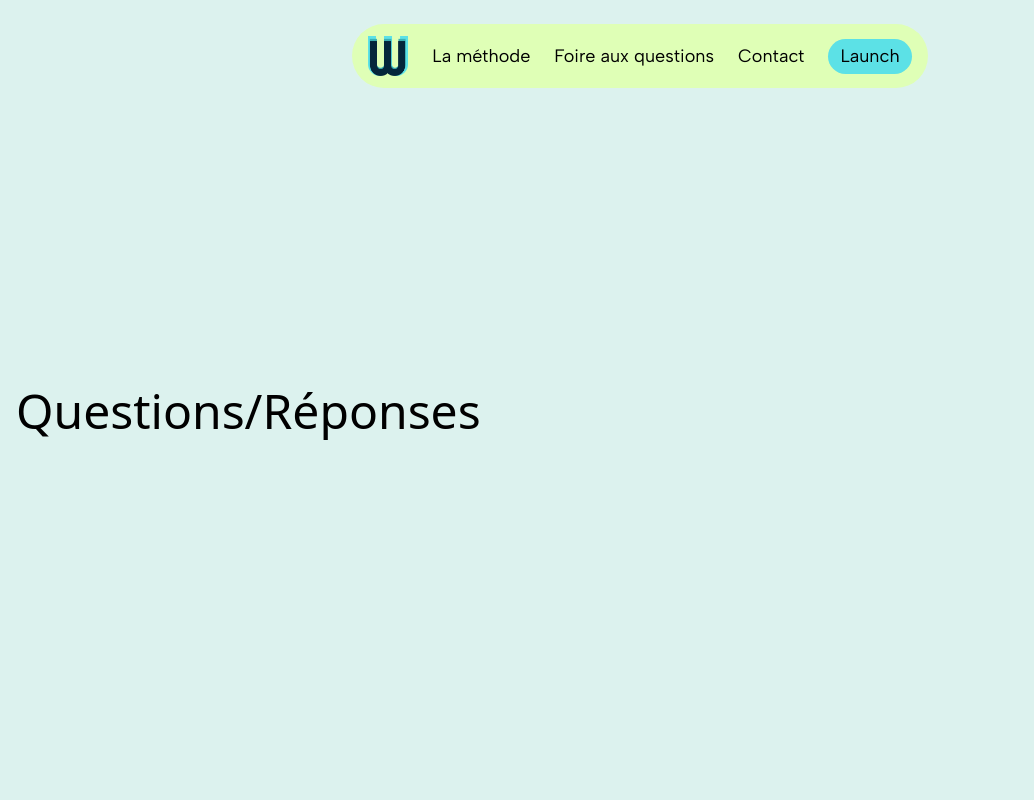
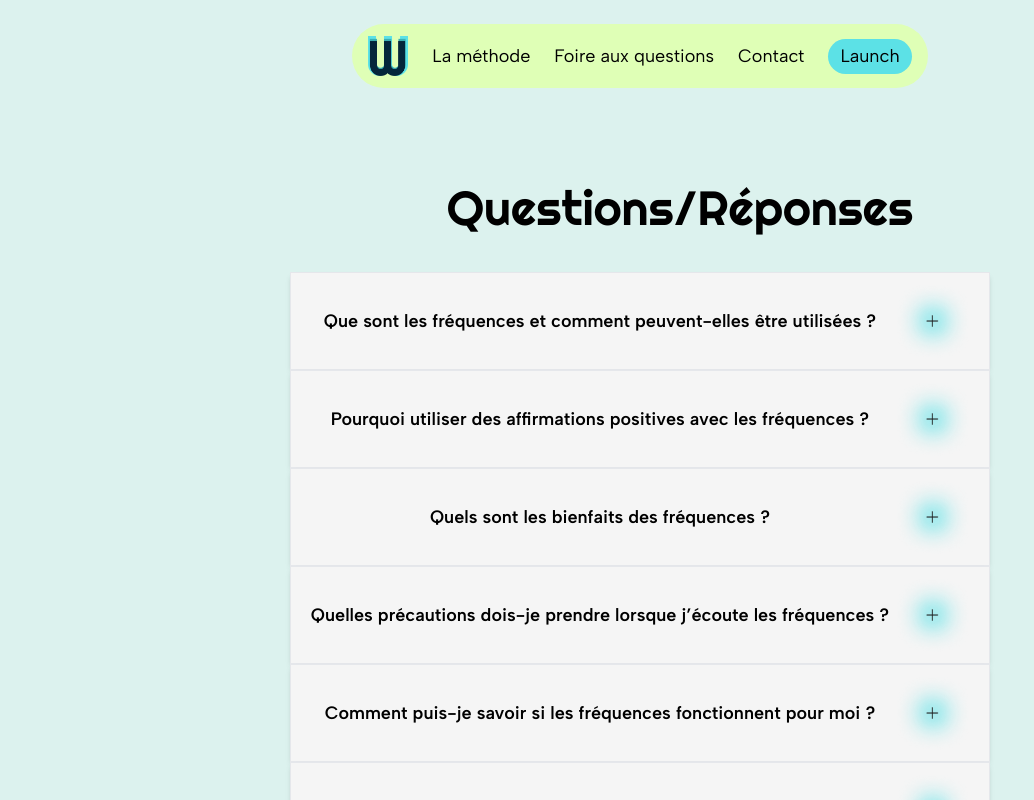
Before and after one commit to svetlanouchka/wavely-app, a React (Vite) app in the folder frontend/: page /faq in a window 1280 px wide. Shown: the top 800 px of the page, without its empty margins (0-1034 px from the left). Built offline with nearby package versions, Linux system fonts and the light colour scheme.

Commit message:
page/faq

```diff
--- /dev/null
+++ b/frontend/src/components/QuestionReponse.jsx
@@ -0,0 +1,26 @@
+import { useState } from "react";
+import FaqIcon from "@assets/faq_icon.png"
+
+export default function QuestionReponse({title, children}) {
+
+    const [isOpen, setIsOpen] = useState(false);
+
+    return (
+        <>
+            <div className="md:w-[60%] w-[90%] mx-auto">
+                <button onClick={() => setIsOpen(!isOpen)}
+                    className="flex items-center w-full shadow-md bg-gray-light border border-gray-200 py-2 px-4 text-left focus:outline-none transition-all duration-500">
+                <h3 className="flex-1 text-lg font-albert-sans py-6 font-semibold text-center">{title}</h3>
+                    <img src ={FaqIcon}
+                    alt="icon"
+                    className={`h-20 w-20 transform transition-transform duration-500 ${
+                    isOpen ? "rotate-180" : "rotate-0"
+                    }`}
+                    />
+                </button>
+                {isOpen && (<div className="w-full p-4 text-center transition-all duration-500">{children}</div>)}
+            </div>
+        </>
+    );
+
+}
--- a/frontend/src/components/SignUpForm.jsx
+++ b/frontend/src/components/SignUpForm.jsx
@@ -95,7 +95,7 @@ export default function SignUpForm() {
 	return (
 		<form
 			onSubmit={formik.handleSubmit}
-			className="w-sm mx-auto bg-gray-light p-6 rounded-sm flex flex-col items-center"
+			className="w-[90%] md:w-[80%] mx-auto bg-gray-light p-6 rounded-sm flex flex-col items-center"
 		>
 			{[
 				{ name: "first_name", type: "text", placeholder: "Prénom" },
--- a/frontend/src/pages/FaqPage.jsx
+++ b/frontend/src/pages/FaqPage.jsx
@@ -1,3 +1,29 @@
+import QuestionReponse from "@components/QuestionReponse";
 export default function FaqPage() {
-    return <div className="text-5xl">Questions/Réponses</div>;
+    return (
+    <>
+        <div className="relative flex flex-col justify-start min-h-screen p-10">
+                <div className="md:text-5xl text-4xl text-center font-righteous w-full md:m-10 m-5 mt-10 break-words">Questions/Réponses</div>
+                <QuestionReponse title="Que sont les fréquences et comment peuvent-elles être utilisées&nbsp;?">
+                    <p>Tout dans l’Univers possède une fréquence unique qui peut être mesurée et enregistrée. Grâce aux technologies modernes, ces fréquences peuvent être utilisées sous forme de fichiers audio pour harmoniser l’esprit et le corps.</p>
+                </QuestionReponse>
+                <QuestionReponse title="Pourquoi utiliser des affirmations positives avec les fréquences&nbsp;?">
+                    <p>Les affirmations positives renforcent l’effet des vibrations harmoniques en préparant votre esprit à recevoir leurs bienfaits. Elles aident à créer une synergie entre le mental et le corps pour maximiser les résultats.</p>
+                </QuestionReponse>
+                <QuestionReponse title="Quels sont les bienfaits des fréquences&nbsp;?">
+                    <p>Les fréquences peuvent être utilisées pour réduire le stress, améliorer la concentration, favoriser le sommeil, augmenter la créativité, stimuler la motivation, renforcer la confiance en soi, soulager la douleur, etc.</p>
+                </QuestionReponse>
+                <QuestionReponse title="Quelles précautions dois-je prendre lorsque j’écoute les fréquences&nbsp;?">
+                    <p>Il est recommandé de vous asseoir ou de vous allonger confortablement dans un endroit calme. Évitez d’écouter les fréquences dans des situations nécessitant une attention accrue, comme au volant, à vélo, ou lorsque vous traversez une route.</p>
+                </QuestionReponse>
+                <QuestionReponse title="Comment puis-je savoir si les fréquences fonctionnent pour moi&nbsp;?">
+                    <p>Les effets des fréquences peuvent varier d’une personne à l’autre. Pour en ressentir les bienfaits, il est recommandé de les écouter régulièrement pendant au moins 21 jours. Vous pouvez également tenir un journal pour noter vos impressions et vos ressentis.</p>
+                </QuestionReponse>
+                <QuestionReponse title=" Cette application remplace-t-elle une consultation médicale&nbsp;?">
+                    <p>Non, cette application ne remplace pas une consultation médicale. Si vous avez des problèmes de santé, il est recommandé de consulter un professionnel de la santé qualifié avant d’utiliser les fréquences.</p>
+                </QuestionReponse>
+
+            </div>
+    </>
+    );
 }
--- a/frontend/src/pages/FrequencyPage.jsx
+++ b/frontend/src/pages/FrequencyPage.jsx
@@ -90,12 +90,12 @@ export default function FrequencyPage() {
 			<div className="w-full flex justify-start p-4">
 				{frequency && <Category categoryId={frequency.category_id} />}
 			</div>
-			<div className="flex w-full flex-row items-center gap-20 p-10">
+			<div className="flex flex-col md:flex-row items-center md:gap-20 gap-10 p-10">
 				<div className="bg-gray-light shadow-lg rounded-sm w-full h-full flex justify-center items-center">
 					<img
 						src={frequency?.image_url}
 						alt={frequency?.name}
-						className="w-4/5 h-4/5 object-cover hover:scale-110 duration-300 mx-auto ease-in"
+						className="md:w-4/5 w-[50%] h-4/5 object-cover hover:scale-110 duration-300 mx-auto ease-in"
 					/>
 				</div>
 				<div className="flex w-full h-full">
--- a/frontend/src/pages/SignupPage.jsx
+++ b/frontend/src/pages/SignupPage.jsx
@@ -6,7 +6,7 @@ export default function SignUpPage() {
 
         <div className="relative flex flex-col items-center justify-center h-screen">
             <BackgroundShapes />
-            <div className="relative z-10 max-w-lg mx-auto bg-gray-light p-15 mt-20 rounded-sm shadow-sm">
+            <div className="relative z-10 w-[80%] md:w-[40%] mx-auto bg-gray-light p-4 md:p-5 mt-10 md:mt-20 rounded-sm shadow-sm">
                 <h1 className="text-4xl font-bold font-albert-sans text-center p-6">Créez votre compte</h1>
                 <p className="text-center font-albert-sans p-2 pb-6">Commencez dès maintenant votre chemin vers le bien-être</p>
                 <SignUpForm />
--- a/frontend/src/ui/Modal.jsx
+++ b/frontend/src/ui/Modal.jsx
@@ -41,7 +41,7 @@ export default function Modal({ id, onClose, newNoteBefore, initialStep = 1 }) {
 
 	return (
 		<div className="fixed inset-0 flex items-center justify-center bg-blue-dark/45 backdrop-blur-sm z-50">
-			<div className="bg-green-light px-20 py-6 rounded-sm max-w-lg relative animate-fadeIn">
+			<div className="bg-green-light md:px-20 px-4 md:py-6 py-10 rounded-sm md:max-w-lg w-[80%] relative animate-fadeIn">
 				<button
 					type="button"
 					className="absolute top-3 right-3 w-6 h-6 text-gray-500 hover:text-gray-800"
```
Also changed, not shown: frontend/src/assets/faq_icon.png (added).
